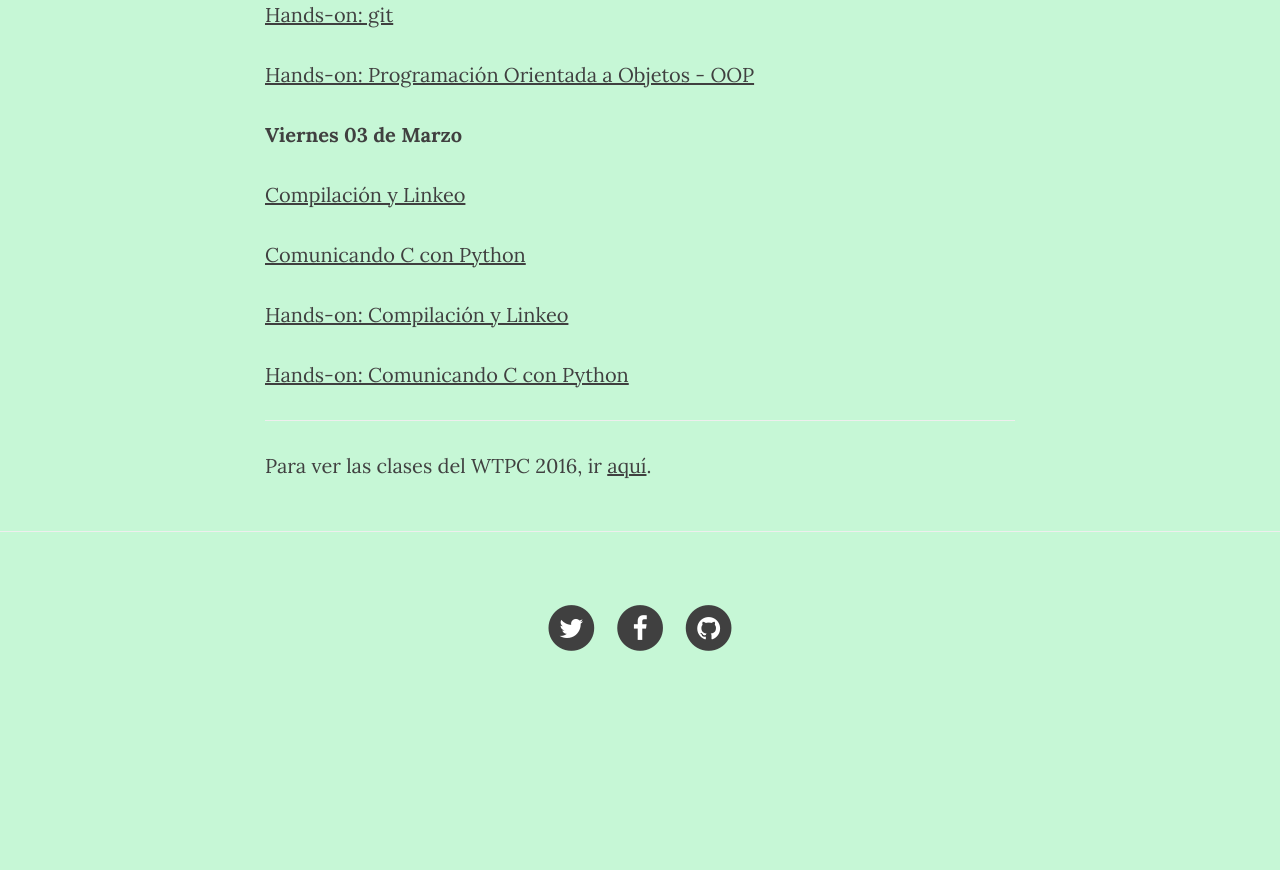
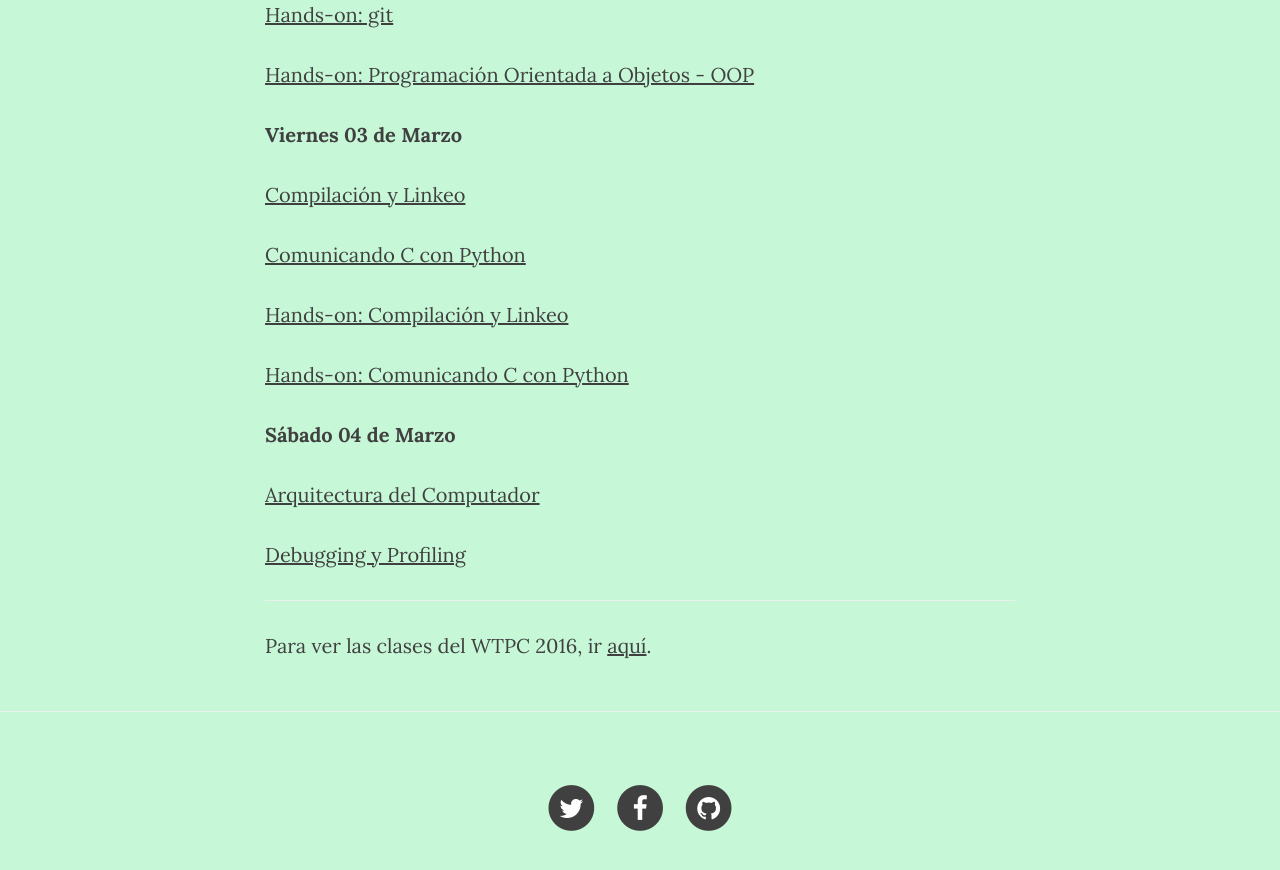
Before and after one commit to wtpc/wtpc.github.io, a Jekyll site: the page built from clases.md, in a window 1280 px wide and 900 px high, scrolled down 830 px. Shown: the top 870 px of the window. Built offline with Jekyll 4.4.1, drawn with Linux system fonts in a browser that asks for light colours; nearby versions of some CDN libraries; before the commit the page ends 1550 px from its top, so only the background shows below that; part of the change alters nothing that is shown.

Commit message:
Agregadas las charlas del dia 4 - arquitectura y debug_profile

```diff
--- a/clases.md
+++ b/clases.md
@@ -39,24 +39,28 @@ permalink: /clases/
 [Hands-on: Comunicando C con Python](http://github.com/wtpc/HOpython-compiled)
 
 
+**Sábado 04 de Marzo**
+
+[Arquitectura del Computador](/clases/07_arquitectura.pdf)
+
+[Debugging y Profiling](/clases/08_debug_profile.pdf)
+
+
+
+
 ---------------------------------
 Para ver las clases del WTPC 2016, ir [aquí](http://wp.df.uba.ar/wtpc/clases/).
 
 <!---
 
 
-**Sábado 04 de Marzo**
 
-[Arquitectura del Computador](/clases/07_arquitectura.pdf)
 
-[Documentación](/clases/08_documentacion.pdf)
-
-Hands-on: Debugging y Profiling  (hoy sólo debug)
 
 
 **Lunes 06 de Marzo**
 
-[Debugging y Profiling](/clases/09_debug_profile.pdf)
+[Documentación](/clases/08_documentacion.pdf)
 
 [Optimización](/clases/10_optimizacion.pdf)
 
```
Also changed, not shown: 2 other files.
